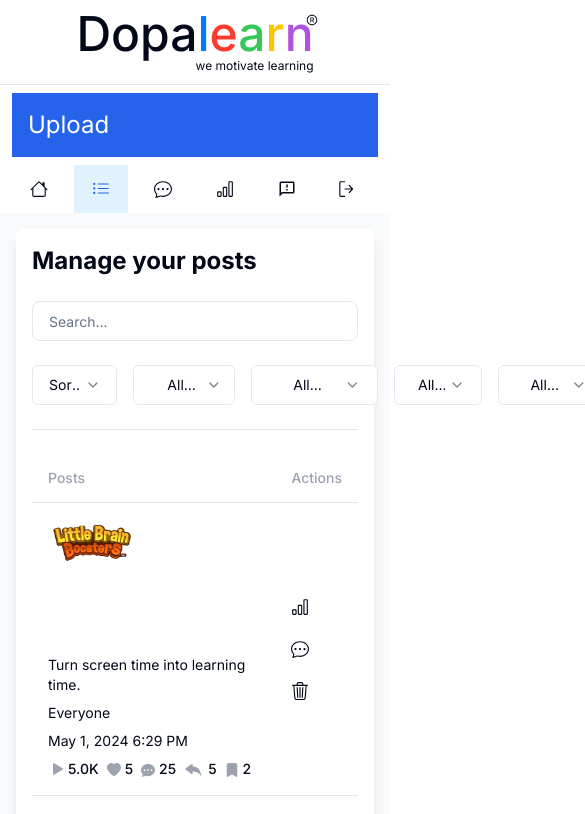
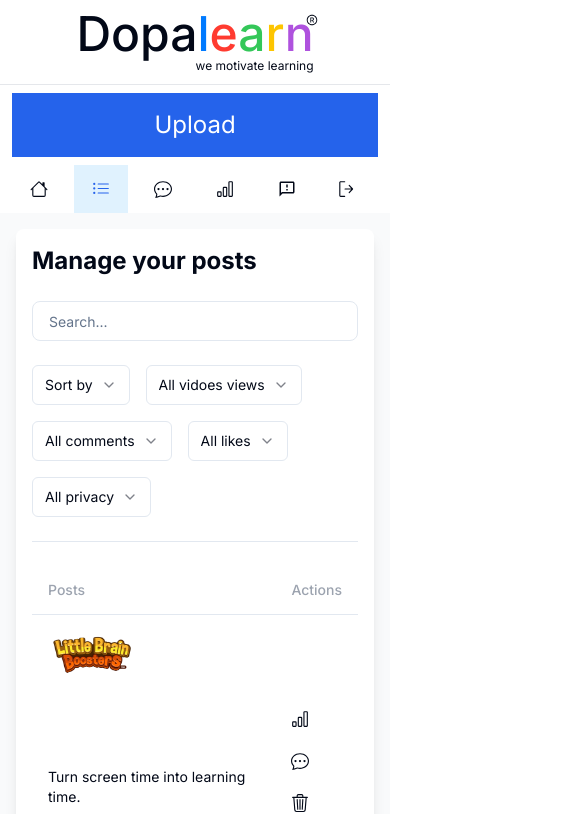
Before and after one commit to MohammadSako/Dopalearn-Users-Dashboard-Next.js, a Next.js app: page /dashboard/posts in a window 390 px wide. Shown: the top 814 px of the page, 585 px wide, since content can reach past the window. Built offline with nearby package versions, Linux system fonts and the light colour scheme.

Commit message:
posts page done

```diff
--- a/components/dashboard/sidenav.tsx
+++ b/components/dashboard/sidenav.tsx
@@ -4,12 +4,12 @@
 
 export default function SideNav() {
   return (
-    <div className="flex flex-col px-3 md:px-2">
+    <div className="flex flex-col px-3 md:px-2 ">
       <Link
-        className="mb-2 flex h-16 items-end justify-start mt-2 bg-blue-600 p-4 md:h-16"
+        className="mb-2 flex justify-center h-16 items-end mt-2 bg-blue-600 p-4 md:h-16"
         href="/dashboard/uploadpage"
       >
-        <div className="w-32 text-white md:w-60 text-2xl md:text-center">
+        <div className="w-32 text-white md:w-60 text-2xl text-center">
           Upload
         </div>
       </Link>
--- a/components/ui/posts-list.tsx
+++ b/components/ui/posts-list.tsx
@@ -77,7 +77,7 @@
   return (
     <>
       <Separator className="my-4" />
-      <div>
+      <>
         <Table>
           <TableCaption>A list of your recent Videos</TableCaption>
 
@@ -87,12 +87,8 @@
                 Posts
               </TableHead>
               <TableHead className="text-gray-400">Actions</TableHead>
-              <div className="lg:contents hidden">
-                <TableHead className="text-gray-400">Status</TableHead>
-              </div>
-              <div className="lg:contents hidden">
-                <TableHead className="text-gray-400">Privacy</TableHead>
-              </div>
+              <TableHead className="text-gray-400 lg:table-cell hidden">Status</TableHead>
+              <TableHead className="text-gray-400 lg:table-cell hidden">Privacy</TableHead>
             </TableRow>
           </TableHeader>
 
@@ -165,22 +161,18 @@
                     <BsTrash3 size={18} />
                   </div>
                 </TableCell>
-                <div className="lg:contents hidden">
-                  <TableCell>
-                    <span className="text-gray-400 font-medium bg-gray-50 p-1 rounded-sm">
-                      Posted
-                    </span>{" "}
-                    <span>{post.status}</span>
-                  </TableCell>
-                </div>
-                <div className="lg:contents hidden">
-                  <TableCell>{post.privacy}</TableCell>
-                </div>
+                <TableCell className="lg:table-cell hidden">
+                  <span className="text-gray-400 font-medium bg-gray-50 p-1 rounded-sm">
+                    Posted
+                  </span>{" "}
+                  <span>{post.status}</span>
+                </TableCell>
+                <TableCell className="lg:table-cell hidden">{post.privacy}</TableCell>
               </TableRow>
             ))}
           </TableBody>
         </Table>
-      </div>
+      </>
     </>
   );
 };
--- a/components/ui/posts-searchfilter.tsx
+++ b/components/ui/posts-searchfilter.tsx
@@ -29,15 +29,15 @@
         />
       </div>
 
-      <div className="flex flex-row gap-4">
+      <div className="flex flex-row flex-wrap gap-4">
         {filters.map((filter) => (
           <Select key={filter.name}>
-            <SelectTrigger className="w-auto" chevronIconClassName="w-8">
-              <SelectValue placeholder={filter.name} />
+            <SelectTrigger className="w-auto" chevronIconClassName="ml-2">
+              <SelectValue  placeholder={filter.name} />
             </SelectTrigger>
             <SelectContent>
               {filter.items.map((item) => (
-                <SelectItem value="date">{item}</SelectItem>
+                <SelectItem value={item}>{item}</SelectItem>
               ))}
             </SelectContent>
           </Select>
```
